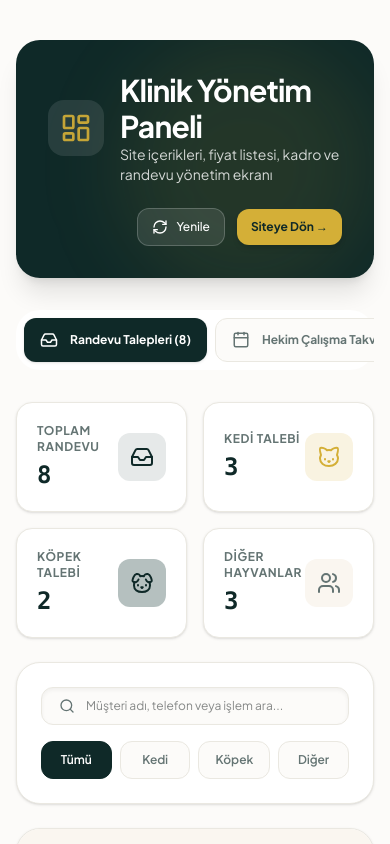
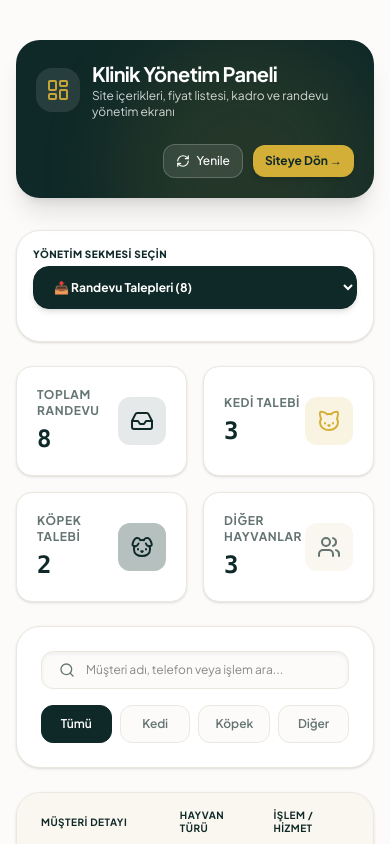
Before and after one commit to cooderhasan/vet, a Next.js app: page /admin in a window 390 px wide. Shown: the top 844 px of the page. Built offline with nearby package versions, Linux system fonts and the light colour scheme.

Commit message:
style: Optimize Admin dashboard mobile UX, responsive modals and 1-tap mobile tab dropdown selector

```diff
--- a/src/app/admin/page.tsx
+++ b/src/app/admin/page.tsx
@@ -1012,29 +1012,29 @@ export default function AdminDashboard() {
       <div className="max-w-[1700px] mx-auto px-4 sm:px-6 lg:px-10 space-y-8">
 
         {/* Header Dashboard Banner */}
-        <div className="bg-primary text-white p-8 rounded-3xl flex flex-col md:flex-row items-start md:items-center justify-between gap-6 shadow-xl relative overflow-hidden">
+        <div className="bg-primary text-white p-5 sm:p-8 rounded-3xl flex flex-col md:flex-row items-start md:items-center justify-between gap-6 shadow-xl relative overflow-hidden">
           <div className="absolute top-0 right-0 w-64 h-64 bg-accent/10 rounded-full blur-2xl"></div>
-          <div className="flex items-center gap-4 relative z-10">
-            <div className="bg-white/10 p-3 rounded-2xl">
-              <LayoutDashboard className="w-8 h-8 text-accent animate-pulse" />
+          <div className="flex items-center gap-3 sm:gap-4 relative z-10">
+            <div className="bg-white/10 p-2.5 sm:p-3 rounded-2xl">
+              <LayoutDashboard className="w-6 h-6 sm:w-8 sm:h-8 text-accent animate-pulse" />
             </div>
             <div>
-              <h1 className="text-3xl font-sans font-bold tracking-tight">Klinik Yönetim Paneli</h1>
-              <p className="text-white/80 text-sm">Site içerikleri, fiyat listesi, kadro ve randevu yönetim ekranı</p>
+              <h1 className="text-xl sm:text-3xl font-sans font-bold tracking-tight">Klinik Yönetim Paneli</h1>
+              <p className="text-white/80 text-xs sm:text-sm">Site içerikleri, fiyat listesi, kadro ve randevu yönetim ekranı</p>
             </div>
           </div>
-          <div className="flex flex-row items-center gap-3 relative z-10 w-full md:w-auto justify-end">
+          <div className="flex flex-row items-center gap-2.5 relative z-10 w-full md:w-auto justify-end">
             <button
               onClick={fetchData}
               disabled={loading}
-              className="bg-white/10 hover:bg-white/20 text-white border border-white/20 px-3.5 py-2.5 rounded-xl font-medium text-xs sm:text-sm flex items-center gap-2 transition-all disabled:opacity-50 active:scale-95"
+              className="bg-white/10 hover:bg-white/20 text-white border border-white/20 px-3 py-2 sm:px-3.5 sm:py-2.5 rounded-xl font-medium text-xs sm:text-sm flex items-center gap-1.5 sm:gap-2 transition-all disabled:opacity-50 active:scale-95"
             >
-              <RefreshCw className={`w-4 h-4 ${loading ? 'animate-spin' : ''}`} />
+              <RefreshCw className={`w-3.5 h-3.5 sm:w-4 sm:h-4 ${loading ? 'animate-spin' : ''}`} />
               <span>Yenile</span>
             </button>
             <Link
               href="/"
-              className="bg-accent hover:bg-accent/90 text-primary px-3.5 py-2.5 rounded-xl font-bold text-xs sm:text-sm flex items-center gap-1.5 transition-all active:scale-95 shadow-md"
+              className="bg-accent hover:bg-accent/90 text-primary px-3 py-2 sm:px-3.5 sm:py-2.5 rounded-xl font-bold text-xs sm:text-sm flex items-center gap-1.5 transition-all active:scale-95 shadow-md"
             >
               <span>Siteye Dön →</span>
             </Link>
@@ -1056,10 +1056,10 @@ export default function AdminDashboard() {
         )}
 
         {/* Sidebar & Content Layout wrapper */}
-        <div className="grid grid-cols-1 lg:grid-cols-12 gap-8 items-start">
+        <div className="grid grid-cols-1 lg:grid-cols-12 gap-6 lg:gap-8 items-start">
 
           {/* Sidebar Menu */}
-          <div className="lg:col-span-3 bg-white lg:border border-card-border lg:p-6 rounded-3xl lg:shadow-sm sticky lg:top-6">
+          <div className="lg:col-span-3 bg-white border border-card-border p-4 lg:p-6 rounded-3xl shadow-sm lg:sticky lg:top-6 space-y-4">
 
             {/* Sidebar Branding (Only on Desktop) */}
             <div className="hidden lg:flex flex-col items-center text-center pb-6 border-b border-card-border mb-6">
@@ -1071,14 +1071,37 @@ export default function AdminDashboard() {
               <p className="text-[10px] text-accent font-bold uppercase tracking-wider mt-0.5">Yönetim Paneli</p>
             </div>
 
-            {/* Navigation Buttons */}
-            <div className="flex lg:flex-col overflow-x-auto lg:overflow-x-visible gap-2 lg:gap-1.5 p-2 lg:p-0 scrollbar-none">
+            {/* Mobile Dropdown Select (Visible on Mobile Phones for 1-Tap Switching) */}
+            <div className="block lg:hidden space-y-1">
+              <label className="text-[10px] font-extrabold text-primary uppercase tracking-wider block">Yönetim Sekmesi Seçin</label>
+              <select
+                value={activeTab}
+                onChange={(e: any) => setActiveTab(e.target.value)}
+                className="w-full bg-primary text-white border border-primary font-bold px-4 py-3 rounded-2xl text-xs focus:outline-none shadow-md"
+              >
+                <option value="appointments">📥 Randevu Talepleri ({totalCount})</option>
+                <option value="calendar">📅 Hekim Çalışma Takvimi</option>
+                <option value="patients">🩺 Hasta Kartları (EMR)</option>
+                <option value="boarding">🛏️ Pet Oteli</option>
+                <option value="finance">💰 Finans Takip</option>
+                <option value="vaccines">💉 Aşı Takip</option>
+                <option value="reports">📈 Raporlama & Analitik</option>
+                <option value="inventory">📦 Ürün & İlaç Stok Takibi</option>
+                <option value="pos">🛒 Hızlı Kasa (POS)</option>
+                <option value="general">⚙️ Klinik & Genel Ayarlar</option>
+                <option value="services">💼 Hizmetler & Ücretler</option>
+                <option value="doctors">👨‍⚕️ Hekim Kadrosu</option>
+              </select>
+            </div>
+
+            {/* Navigation Buttons (Desktop & Horizontal Scroll for Tablet) */}
+            <div className="hidden lg:flex flex-col gap-1.5 p-0">
               <button
                 onClick={() => setActiveTab("appointments")}
-                className={`font-bold flex items-center gap-3 whitespace-nowrap transition-all duration-200 text-xs sm:text-sm px-4 py-3 rounded-xl w-full lg:text-left ${
+                className={`font-bold flex items-center gap-3 whitespace-nowrap transition-all duration-200 text-xs sm:text-sm px-4 py-3 rounded-xl w-full text-left ${
                   activeTab === "appointments"
                     ? "bg-primary text-white shadow-sm"
-                    : "bg-background lg:bg-transparent text-muted hover:text-primary hover:bg-primary/5 border border-card-border lg:border-transparent"
+                    : "bg-transparent text-muted hover:text-primary hover:bg-primary/5 border border-transparent"
                 }`}
               >
                 <Inbox className="w-4.5 h-4.5 flex-shrink-0" />
@@ -1086,10 +1109,10 @@ export default function AdminDashboard() {
               </button>
               <button
                 onClick={() => setActiveTab("calendar")}
-                className={`font-bold flex items-center gap-3 whitespace-nowrap transition-all duration-200 text-xs sm:text-sm px-4 py-3 rounded-xl w-full lg:text-left ${
+                className={`font-bold flex items-center gap-3 whitespace-nowrap transition-all duration-200 text-xs sm:text-sm px-4 py-3 rounded-xl w-full text-left ${
                   activeTab === "calendar"
                     ? "bg-primary text-white shadow-sm"
-                    : "bg-background lg:bg-transparent text-muted hover:text-primary hover:bg-primary/5 border border-card-border lg:border-transparent"
+                    : "bg-transparent text-muted hover:text-primary hover:bg-primary/5 border border-transparent"
                 }`}
               >
                 <Calendar className="w-4.5 h-4.5 flex-shrink-0" />
@@ -1097,10 +1120,10 @@ export default function AdminDashboard() {
               </button>
               <button
                 onClick={() => setActiveTab("patients")}
-                className={`font-bold flex items-center gap-3 whitespace-nowrap transition-all duration-200 text-xs sm:text-sm px-4 py-3 rounded-xl w-full lg:text-left ${
+                className={`font-bold flex items-center gap-3 whitespace-nowrap transition-all duration-200 text-xs sm:text-sm px-4 py-3 rounded-xl w-full text-left ${
                   activeTab === "patients"
                     ? "bg-primary text-white shadow-sm"
-                    : "bg-background lg:bg-transparent text-muted hover:text-primary hover:bg-primary/5 border border-card-border lg:border-transparent"
+                    : "bg-transparent text-muted hover:text-primary hover:bg-primary/5 border border-transparent"
                 }`}
               >
                 <Activity className="w-4.5 h-4.5 flex-shrink-0" />
@@ -1108,10 +1131,10 @@ export default function AdminDashboard() {
               </button>
               <button
                 onClick={() => setActiveTab("boarding")}
-                className={`font-bold flex items-center gap-3 whitespace-nowrap transition-all duration-200 text-xs sm:text-sm px-4 py-3 rounded-xl w-full lg:text-left ${
+                className={`font-bold flex items-center gap-3 whitespace-nowrap transition-all duration-200 text-xs sm:text-sm px-4 py-3 rounded-xl w-full text-left ${
                   activeTab === "boarding"
                     ? "bg-primary text-white shadow-sm"
-                    : "bg-background lg:bg-transparent text-muted hover:text-primary hover:bg-primary/5 border border-card-border lg:border-transparent"
+                    : "bg-transparent text-muted hover:text-primary hover:bg-primary/5 border border-transparent"
                 }`}
               >
                 <Bed className="w-4.5 h-4.5 flex-shrink-0" />
@@ -1119,10 +1142,10 @@ export default function AdminDashboard() {
               </button>
               <button
                 onClick={() => setActiveTab("finance")}
-                className={`font-bold flex items-center gap-3 whitespace-nowrap transition-all duration-200 text-xs sm:text-sm px-4 py-3 rounded-xl w-full lg:text-left ${
+                className={`font-bold flex items-center gap-3 whitespace-nowrap transition-all duration-200 text-xs sm:text-sm px-4 py-3 rounded-xl w-full text-left ${
                   activeTab === "finance"
                     ? "bg-primary text-white shadow-sm"
-                    : "bg-background lg:bg-transparent text-muted hover:text-primary hover:bg-primary/5 border border-card-border lg:border-transparent"
+                    : "bg-transparent text-muted hover:text-primary hover:bg-primary/5 border border-transparent"
                 }`}
               >
                 <DollarSign className="w-4.5 h-4.5 flex-shrink-0" />
@@ -1130,10 +1153,10 @@ export default function AdminDashboard() {
               </button>
               <button
                 onClick={() => setActiveTab("vaccines")}
-                className={`font-bold flex items-center gap-3 whitespace-nowrap transition-all duration-200 text-xs sm:text-sm px-4 py-3 rounded-xl w-full lg:text-left ${
+                className={`font-bold flex items-center gap-3 whitespace-nowrap transition-all duration-200 text-xs sm:text-sm px-4 py-3 rounded-xl w-full text-left ${
                   activeTab === "vaccines"
                     ? "bg-primary text-white shadow-sm"
-                    : "bg-background lg:bg-transparent text-muted hover:text-primary hover:bg-primary/5 border border-card-border lg:border-transparent"
+                    : "bg-transparent text-muted hover:text-primary hover:bg-primary/5 border border-transparent"
                 }`}
               >
                 <Syringe className="w-4.5 h-4.5 flex-shrink-0" />
@@ -1141,10 +1164,10 @@ export default function AdminDashboard() {
               </button>
               <button
                 onClick={() => setActiveTab("reports")}
-                className={`font-bold flex items-center gap-3 whitespace-nowrap transition-all duration-200 text-xs sm:text-sm px-4 py-3 rounded-xl w-full lg:text-left ${
+                className={`font-bold flex items-center gap-3 whitespace-nowrap transition-all duration-200 text-xs sm:text-sm px-4 py-3 rounded-xl w-full text-left ${
                   activeTab === "reports"
                     ? "bg-primary text-white shadow-sm"
-                    : "bg-background lg:bg-transparent text-muted hover:text-primary hover:bg-primary/5 border border-card-border lg:border-transparent"
+                    : "bg-transparent text-muted hover:text-primary hover:bg-primary/5 border border-transparent"
                 }`}
               >
                 <TrendingUp className="w-4.5 h-4.5 flex-shrink-0" />
@@ -1152,10 +1175,10 @@ export default function AdminDashboard() {
               </button>
               <button
                 onClick={() => setActiveTab("inventory")}
-                className={`font-bold flex items-center gap-3 whitespace-nowrap transition-all duration-200 text-xs sm:text-sm px-4 py-3 rounded-xl w-full lg:text-left ${
+                className={`font-bold flex items-center gap-3 whitespace-nowrap transition-all duration-200 text-xs sm:text-sm px-4 py-3 rounded-xl w-full text-left ${
                   activeTab === "inventory"
                     ? "bg-primary text-white shadow-sm"
-                    : "bg-background lg:bg-transparent text-muted hover:text-primary hover:bg-primary/5 border border-card-border lg:border-transparent"
+                    : "bg-transparent text-muted hover:text-primary hover:bg-primary/5 border border-transparent"
                 }`}
               >
                 <Package className="w-4.5 h-4.5 flex-shrink-0" />
@@ -1168,10 +1191,10 @@ export default function AdminDashboard() {
               </button>
               <button
                 onClick={() => setActiveTab("pos")}
-                className={`font-bold flex items-center gap-3 whitespace-nowrap transition-all duration-200 text-xs sm:text-sm px-4 py-3 rounded-xl w-full lg:text-left ${
+                className={`font-bold flex items-center gap-3 whitespace-nowrap transition-all duration-200 text-xs sm:text-sm px-4 py-3 rounded-xl w-full text-left ${
                   activeTab === "pos"
                     ? "bg-primary text-white shadow-sm"
-                    : "bg-background lg:bg-transparent text-muted hover:text-primary hover:bg-primary/5 border border-card-border lg:border-transparent"
+                    : "bg-transparent text-muted hover:text-primary hover:bg-primary/5 border border-transparent"
                 }`}
               >
                 <ShoppingCart className="w-4.5 h-4.5 flex-shrink-0 text-amber-400" />
@@ -2898,7 +2921,7 @@ export default function AdminDashboard() {
         {/* MODAL 1: HASTA PROFİLİ EKLEME & DÜZENLEME MODAL */}
         {isPatientModalOpen && (
           <div className="fixed inset-0 z-50 flex items-center justify-center bg-primary/40 backdrop-blur-sm animate-fade-in p-4">
-            <div className="bg-white border border-card-border rounded-3xl p-6 sm:p-8 max-w-lg w-full shadow-2xl space-y-6 text-left relative overflow-hidden animate-fade-in-up">
+            <div className="bg-white border border-card-border rounded-3xl p-5 sm:p-8 max-w-lg w-full max-h-[92vh] overflow-y-auto shadow-2xl space-y-6 text-left relative overflow-hidden animate-fade-in-up">
               <div className="absolute top-0 right-0 w-32 h-32 bg-accent/10 rounded-full blur-2xl -z-10"></div>
 
               <div>
@@ -3031,7 +3054,7 @@ export default function AdminDashboard() {
         {/* MODAL 2: YENİ MUAYENE / TEDAVİ EKLEME MODAL */}
         {isTreatmentModalOpen && (
           <div className="fixed inset-0 z-50 flex items-center justify-center bg-primary/40 backdrop-blur-sm animate-fade-in p-4">
-            <div className="bg-white border border-card-border rounded-3xl p-6 sm:p-8 max-w-lg w-full shadow-2xl space-y-6 text-left relative overflow-hidden animate-fade-in-up">
+            <div className="bg-white border border-card-border rounded-3xl p-5 sm:p-8 max-w-lg w-full max-h-[92vh] overflow-y-auto shadow-2xl space-y-6 text-left relative overflow-hidden animate-fade-in-up">
               <div className="absolute top-0 right-0 w-32 h-32 bg-accent/10 rounded-full blur-2xl -z-10"></div>
 
               <div>
@@ -3845,7 +3868,7 @@ export default function AdminDashboard() {
         {/* MODAL 5: STOK ÜRÜNÜ EKLEME / DÜZENLEME MODAL */}
         {isInventoryModalOpen && (
           <div className="fixed inset-0 z-50 flex items-center justify-center bg-primary/40 backdrop-blur-sm animate-fade-in p-4">
-            <div className="bg-white border border-card-border rounded-3xl p-6 sm:p-8 max-w-lg w-full shadow-2xl space-y-6 text-left relative overflow-hidden animate-fade-in-up">
+            <div className="bg-white border border-card-border rounded-3xl p-5 sm:p-8 max-w-lg w-full max-h-[92vh] overflow-y-auto shadow-2xl space-y-6 text-left relative overflow-hidden animate-fade-in-up">
               <div>
                 <h3 className="text-xl font-bold text-primary flex items-center gap-2">
                   <Package className="w-5 h-5 text-accent" />
@@ -3975,7 +3998,7 @@ export default function AdminDashboard() {
         {/* MODAL 6: ITS / ATS KAREKODLU E-REÇETE YAZDIRMA MODAL */}
         {selectedPrescriptionRecord && prescriptionPatient && (
           <div className="fixed inset-0 z-50 flex items-center justify-center bg-primary/50 backdrop-blur-sm animate-fade-in p-4">
-            <div className="bg-white border border-card-border rounded-3xl p-8 max-w-xl w-full shadow-2xl space-y-6 text-left relative overflow-hidden animate-fade-in-up">
+            <div className="bg-white border border-card-border rounded-3xl p-5 sm:p-8 max-w-xl w-full max-h-[92vh] overflow-y-auto shadow-2xl space-y-6 text-left relative overflow-hidden animate-fade-in-up">
 
               {/* Header */}
               <div className="flex justify-between items-start border-b border-card-border pb-4">
```
Also changed, not shown: src/data/patients.json (+16 -0 lines).
